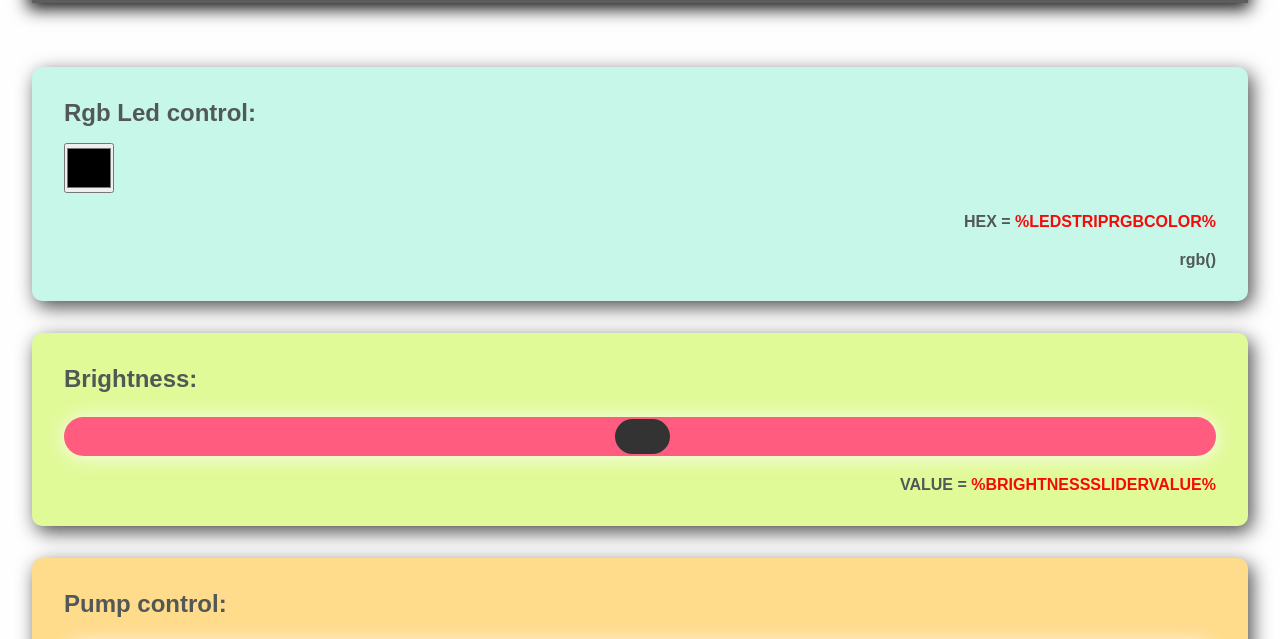
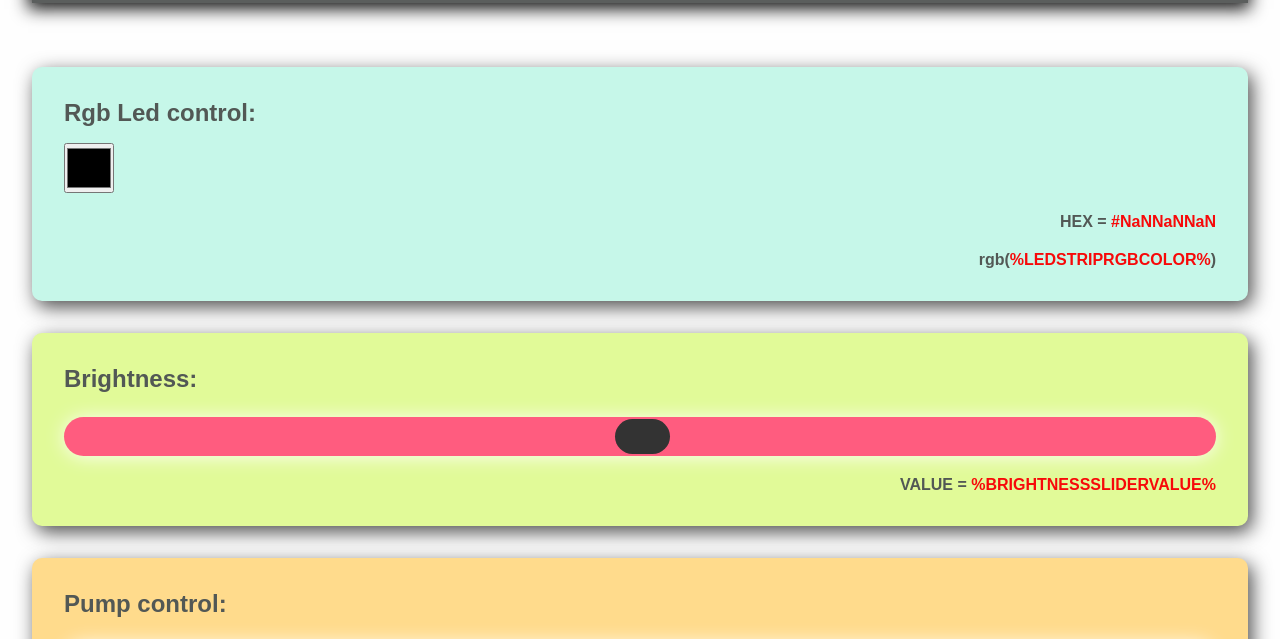
Before and after one commit to amac81/AcSmartFountain, a plain HTML site: page index.html in a window 1280 px wide. Shown: the part 121-760 px from the top of the page. Drawn offline with Linux system fonts and the light colour scheme.

Commit message:
css; js; html update

```diff
--- a/css/styles.css
+++ b/css/styles.css
@@ -26,6 +26,10 @@ header {
 header h1 {
     color: #fefefe;
     font-size: 2.4rem;
+}
+
+.hidden {
+    display: none;
 }
 
 #main-container {
--- a/index.html
+++ b/index.html
@@ -20,11 +20,11 @@
         <label for="color">Rgb Led control:</label>
         <input
             type="color"
-            id="color"
+            id="colorPicker"
             name="color"
-            value="%LEDSTRIPRGBCOLOR%"
         />
-        <p>HEX = <span id="ledStripHEXColor">%LEDSTRIPRGBCOLOR%</span></p>
+        <p id="ledRgbValue" class="hidden">%LEDSTRIPRGBCOLOR%</p>
+        <p>HEX = <span id="ledStripHEXColor"></span></p>
         <p>rgb(<span id="ledStripRGBColor"></span>)</p>
       </div>
     </div>
--- a/js/scripts.js
+++ b/js/scripts.js
@@ -1,7 +1,8 @@
 // Element Select
-const color = document.querySelector("#color");
+const colorPicker = document.querySelector("#colorPicker");
 const ledStripHEXColor = document.querySelector("#ledStripHEXColor");
 const ledStripRGBColor = document.querySelector("#ledStripRGBColor");
+const ledRgbValue = document.querySelector("#ledRgbValue");
 const pumpPowerSlider = document.querySelector("#pumpPowerSlider");
 const pumpPowerSliderValue = document.querySelector("#pumpPowerSliderValue");
 const brightnessSlider =  document.querySelector("#brightnessSlider");
@@ -20,6 +21,23 @@ function XMLHttpRequestSend(path, value){
 function updatePumpPower(value) {
   pumpPowerSliderValue.innerHTML = value;
   XMLHttpRequestSend("/pumppower?value=", value);
+}
+
+//https://stackoverflow.com/questions/5623838/rgb-to-hex-and-hex-to-rgb
+const rgbToHex = (r, g, b) => '#' + [parseInt(r), parseInt(g), parseInt(b)].map(x => x.toString(16).padStart(2, '0')).join('')
+
+function updateColorInfo(value){
+  const rgbColor = value.replaceAll("_", ", ");
+
+  ledStripRGBColor.innerHTML = rgbColor;
+
+  let rgb = [];
+  rgb = value.split("_");
+
+  const hexColor = rgbToHex(rgb[0], rgb[1], rgb[2]);
+
+  ledStripHEXColor.innerHTML = hexColor;
+  colorPicker.value = hexColor;
 }
 
 function updateRgbColor(value) {
@@ -43,9 +61,13 @@ function hexToRgb (hex) {
   return `${("0x"+ hex[1] + hex[2]) | 0}_${("0x" + hex[3] + hex[4]) | 0}_${("0x" + hex[5] + hex[6]) | 0}`;
 }
 
+function init (){
+  updateColorInfo(ledRgbValue.innerHTML);
+}
+
 // Events
 
-color.addEventListener("input", (e) => {
+colorPicker.addEventListener("input", (e) => {
   const value = e.target.value;
   updateRgbColor(value);
 });
@@ -61,3 +83,5 @@ pumpPowerSlider.addEventListener("input", (e) => {
 mistModeSlider.addEventListener("input", (e) => {
   updateMistMode(e.target.value);
 });
+
+init();
```
